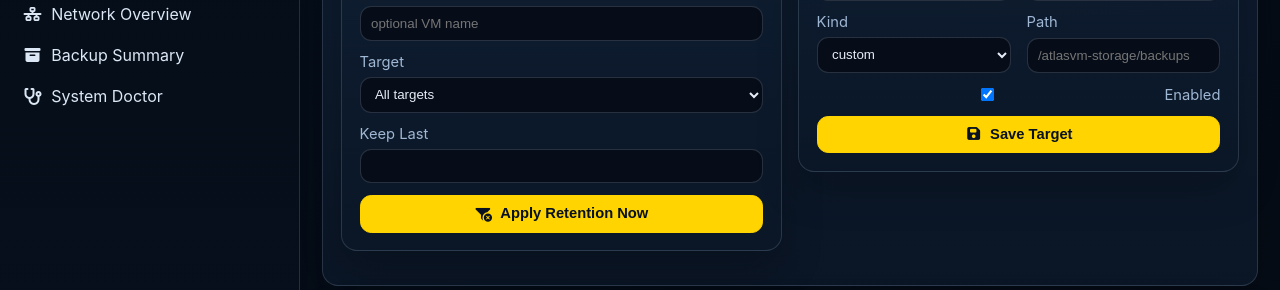
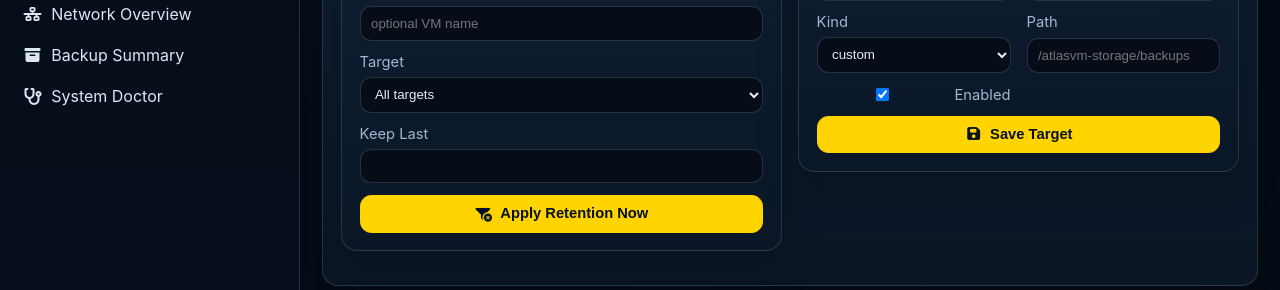
Before and after one commit to reolus/AtlasVM, a Python web app: template app/templates/backups.html in a window 1280 px wide. Shown: the part 568-858 px from the top of the page. Run offline with Jinja, Linux system fonts and the light colour scheme; the template is opened without the code that fills it, so the values that code supplies are empty; some libraries are stand-ins or nearby versions.

Commit message:
Community Edition UI Update

```diff
--- a/app/templates/backups.html
+++ b/app/templates/backups.html
@@ -45,7 +45,7 @@
       <div class="grid two"><label>Kind
         <select name="kind"><option value="local">local</option><option value="nfs">nfs</option><option value="smb">smb</option><option value="custom" selected>custom</option></select>
       </label><label>Path <input name="path" placeholder="/atlasvm-storage/backups" required></label></div>
-      <label class="check"><input type="checkbox" name="enabled" value="true" checked> Enabled</label>
+      <div class="grid two"><label class="check"><input type="checkbox" name="enabled" value="true" checked> Enabled</label></div>
       <button class="btn btn-primary" type="submit"><i class="fa-solid fa-floppy-disk"></i>Save Target</button>
     </form>
   </div>
```
